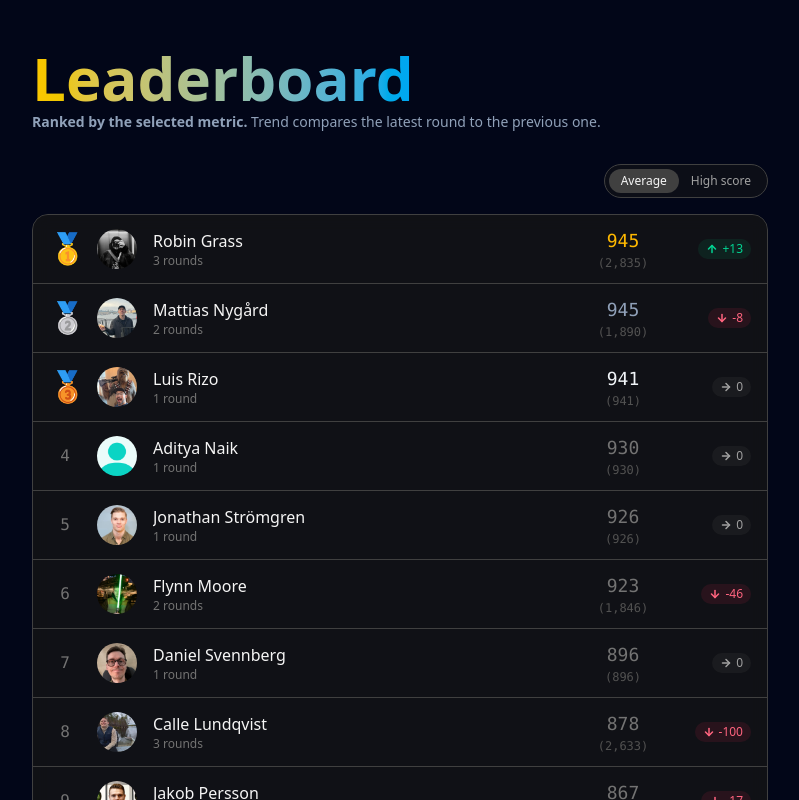
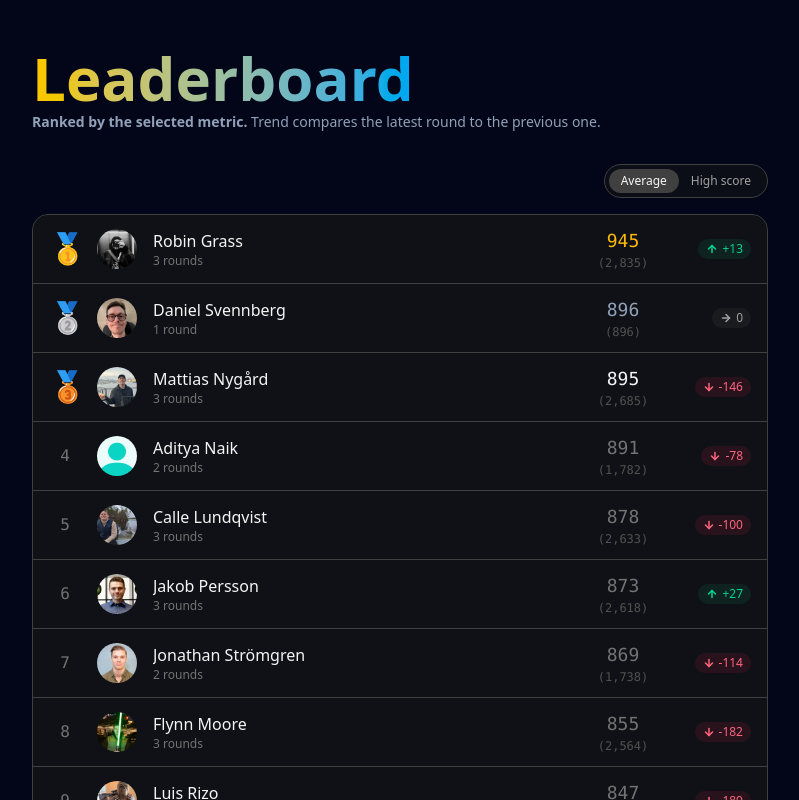
Before and after one commit to hejrobin/maptap-leaderboard, a React (Vite) app: page / in a window 1280 px wide. Shown: the top 800 px of the page, without its empty margins (240-1039 px from the left). Built offline with nearby package versions, Linux system fonts and the light colour scheme.

Commit message:
chore: update scores

```diff
--- a/src/data.ts
+++ b/src/data.ts
@@ -10,6 +10,7 @@ export const leaderboard: Player[] = [
         date: "2026-06-17",
         score: 858,
       },
+      { date: "2026-06-18", score: 885 },
     ],
   },
   {
@@ -46,6 +47,7 @@ export const leaderboard: Player[] = [
     scores: [
       { date: "2026-06-16", score: 949 },
       { date: "2026-06-17", score: 941 },
+      { date: "2026-06-18", score: 795 },
     ],
   },
   {
@@ -54,6 +56,7 @@ export const leaderboard: Player[] = [
     scores: [
       { date: "2026-06-16", score: 946 },
       { date: "2026-06-17", score: 900 },
+      { date: "2026-06-18", score: 718 },
     ],
   },
   {
@@ -64,16 +67,25 @@ export const leaderboard: Player[] = [
   {
     name: "Aditya Naik",
     avatarUrl: "/avatars/aditya-naik.png",
-    scores: [{ date: "2026-06-17", score: 930 }],
+    scores: [
+      { date: "2026-06-17", score: 930 },
+      { date: "2026-06-18", score: 852 },
+    ],
   },
   {
     name: "Jonathan Strömgren",
     avatarUrl: "/avatars/jonathan-stromgren.jpg",
-    scores: [{ date: "2026-06-17", score: 926 }],
+    scores: [
+      { date: "2026-06-17", score: 926 },
+      { date: "2026-06-18", score: 812 },
+    ],
   },
   {
     name: "Luis Rizo",
     avatarUrl: "/avatars/luis-rizo.jpg",
-    scores: [{ date: "2026-06-17", score: 941 }],
+    scores: [
+      { date: "2026-06-17", score: 941 },
+      { date: "2026-06-18", score: 752 },
+    ],
   },
 ];
```
